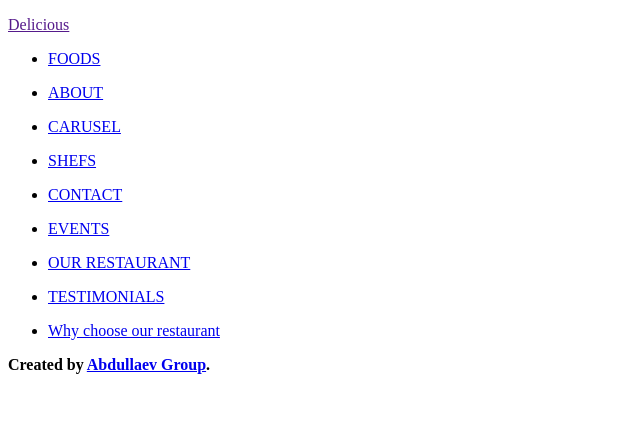
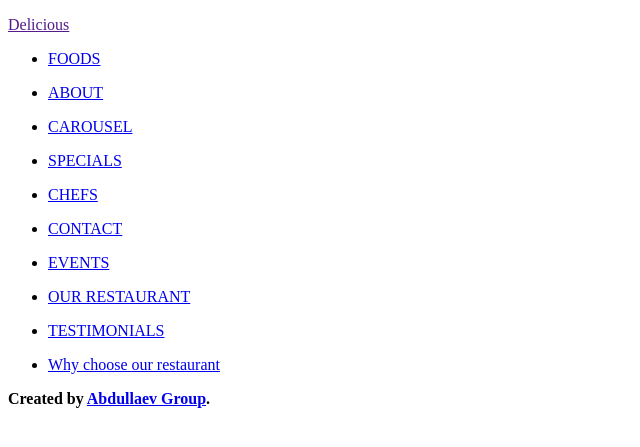
Before and after one commit to biloliddeen/restaurant, a Yii app: template backend/views/layouts/main.php in a window 1280 px wide. Shown: the part 104-551 px from the top of the page, without its empty margins (0-640 px from the left). Run offline with PHP 8.4 and a stand-in for Yii, Linux system fonts and the light colour scheme; the template is opened without the code that fills it, so the values that code supplies are empty; some libraries are stand-ins or nearby versions.

Commit message:
Add "Specials" menu in the layout

```diff
--- a/backend/views/layouts/main.php
+++ b/backend/views/layouts/main.php
@@ -86,7 +86,7 @@ AppAsset::register($this);
                         </li>
                         <li class="nav-item">
                             <a href="<?php echo \yii\helpers\Url::to(['about/'])?>" class="nav-link">
-                                <i class="fas fa-about"></i>
+                                <i class="fas fa-book"></i>
                                 <p>
                                     ABOUT
                                 </p>
@@ -96,7 +96,15 @@ AppAsset::register($this);
                             <a href="<?php echo \yii\helpers\Url::to(['carousel/'])?>" class="nav-link">
                                 <i class="fas fa-sliders-h"></i>
                                 <p>
-                                    CARUSEL
+                                    CAROUSEL
+                                </p>
+                            </a>
+                        </li>
+                        <li class="nav-item">
+                            <a href="<?php echo \yii\helpers\Url::to(['specials/'])?>" class="nav-link">
+                                <i class="fas fa-box-open"></i>
+                                <p>
+                                   SPECIALS
                                 </p>
                             </a>
                         </li>
@@ -104,7 +112,7 @@ AppAsset::register($this);
                             <a href="<?php echo \yii\helpers\Url::to(['shef/'])?>" class="nav-link">
                                 <i class="fas fa-user-check"></i>
                                 <p>
-                                    SHEFS
+                                    CHEFS
                                 </p>
                             </a>
                         </li>
```
